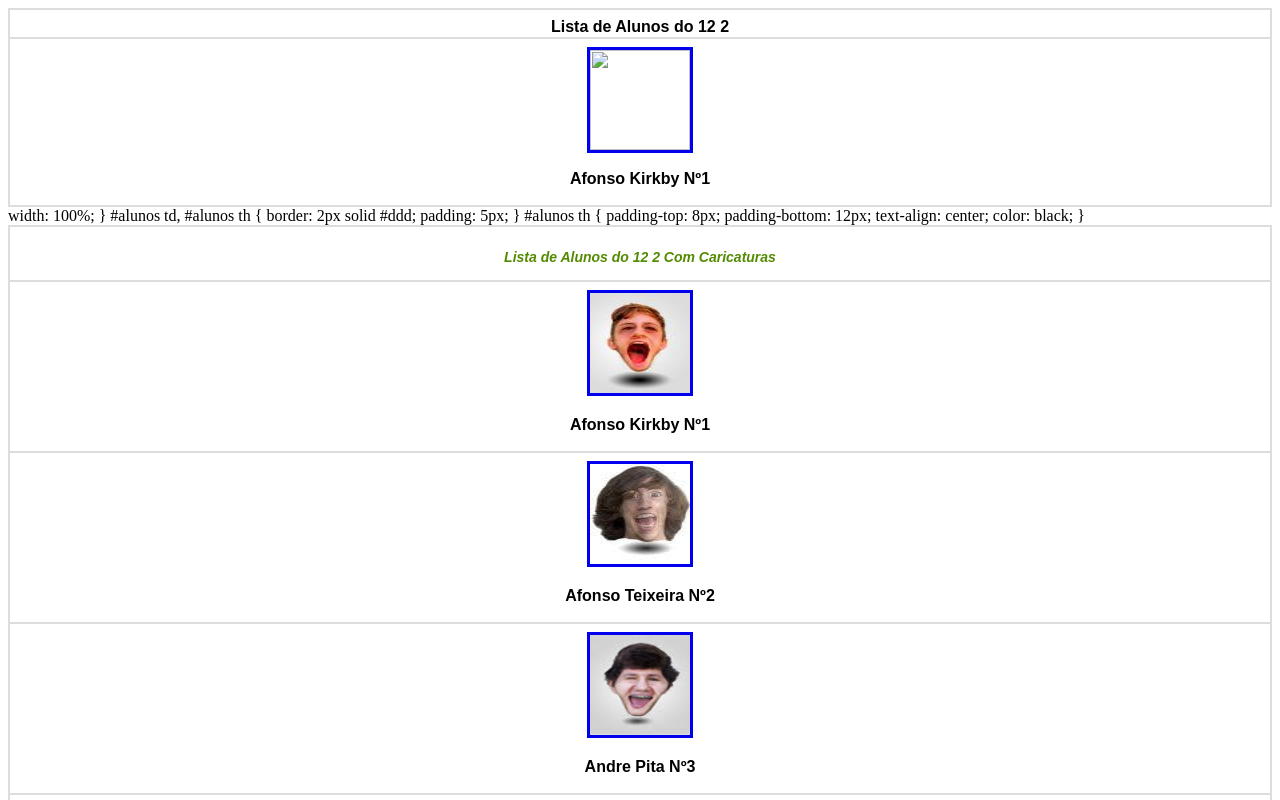
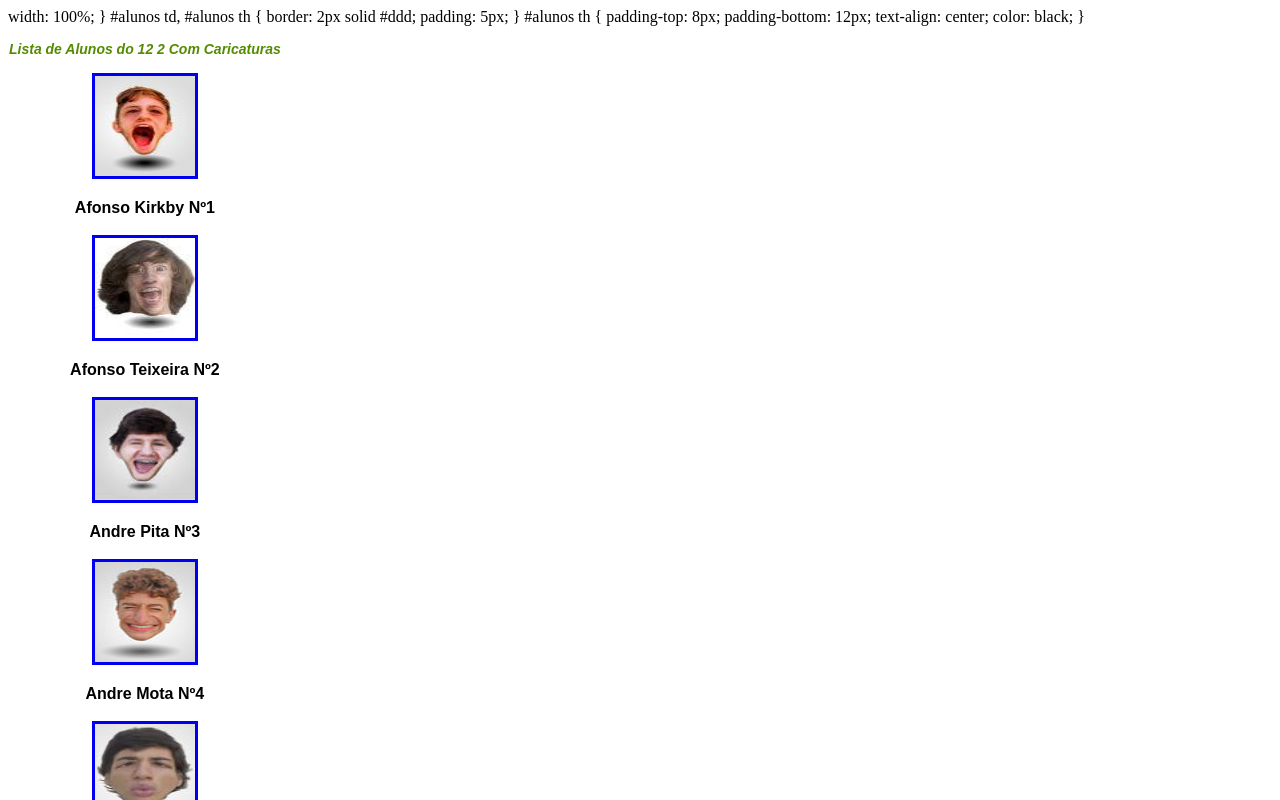
Before and after one commit to FranciscoFadigasMendes/Passo-5, a plain HTML site: page index.html in a window 1280 px wide. Shown: the top 800 px of the page. Drawn offline with Linux system fonts and the light colour scheme; files whose address does not match are found by name.

Commit message:
Update index.html

```diff
--- a/index.html
+++ b/index.html
@@ -1,48 +1,5 @@
 <!DOCTYPE html>
-<html>
-<head>
-<style>
 
-
-#alunos {
-  font-family: sans-serif;
-  border-collapse: collapse;
-  width: 100%;
-}
-
-#alunos td, #alunos th {
-  border: 2px solid #ddd; <!--Grossura da linha da Tabela-->
-  padding: 5px; <!--A padding cria espaco extra dentro do elemento-->
-}
-
-#alunos th {
-  padding-top: 8px; <!--A padding-top cria espaco extra na parte de cima  do elemento-->
-  padding-bottom: 12px; <!--A padding-bottom cria espaco extra na parte de baixo do elemento -->
-  text-align: center; <!--Alinhamento do Texto em relacao a pagina-->
-
-  color: black; <!--Cor-->
-}
-
-</style>
-</head>
-<body>
-
-    <table id="alunos">
-
-
-          <tr>
-
-    		<th>Lista de Alunos do 12 2 </th> <!--Colocar Imagem Mais Pequena-->
-  		 </tr>
-
-    	 <tr>
-    	 </tr>
-
-         <tr>
-    		<div>
-    			<th> <a href="Imagens/1+.jpg" target="_blank"> <img src="Imagens/1-.jpg" <figcaption border=3 height=100 width=100></img> </a> 										<p>Afonso Kirkby Nº1</p>
-                </th> 	<!--Hiperligacao da imagem mais pequena para a maior-->
-			</div><!DOCTYPE html>
 <html>
 <head>
 <style>
```
